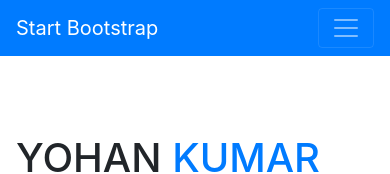
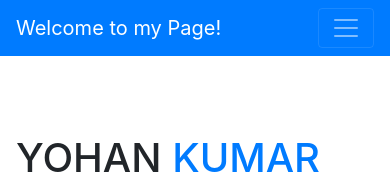
Before and after one commit to ironmanmarkyo/ironmanmarkyo.github.io, a website with bundled scripts: page index.html in a window 390 px wide. Shown: the top 174 px of the page. Built offline with nearby package versions, Linux system fonts and the light colour scheme; a web font is replaced by a local one.

Commit message:
Update index.html
Changes navigation bar text

```diff
--- a/index.html
+++ b/index.html
@@ -29,7 +29,7 @@
 
     <nav class="navbar navbar-expand-lg navbar-dark bg-primary fixed-top" id="sideNav">
       <a class="navbar-brand js-scroll-trigger" href="#page-top">
-        <span class="d-block d-lg-none">Start Bootstrap</span>
+        <span class="d-block d-lg-none">Welcome to my Page!</span>
         <span class="d-none d-lg-block">
           <img class="img-fluid img-profile rounded-circle mx-auto mb-2" src="img/profile.jpg" alt="">
         </span>
```
